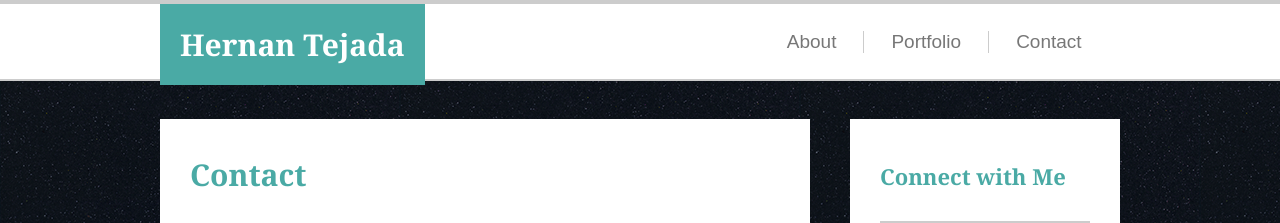
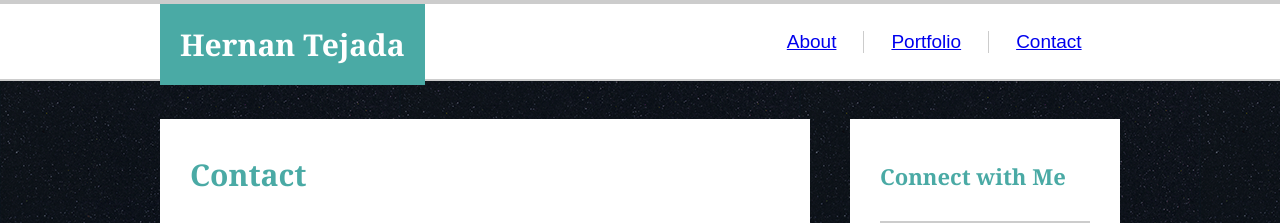
Before and after one commit to htejadadc/Basic-Portfolio, a plain HTML site: page contact.html in a window 1280 px wide. Shown: the top 223 px of the page. Drawn offline with Linux system fonts and the light colour scheme.

Commit message:
third update site files

```diff
--- a/contact.html
+++ b/contact.html
@@ -10,13 +10,13 @@
 		<div class="wrapper">
 			<h1>Hernan Tejada</h1>
 			<section id="about">
-				About
+				<a href="index.html">About</a>
 			</section>
 			<section id="portfolio">
-				Portfolio
+				<a href="portfolio.html">Portfolio</a>
 			</section>
 			<section id="contact">
-				Contact
+				<a href="contact.html">Contact</a>
 			</section>
 		</div>
 	</header>
```
Also changed, not shown: index.html (+3 -3 lines), portfolio.html (+3 -3 lines).
